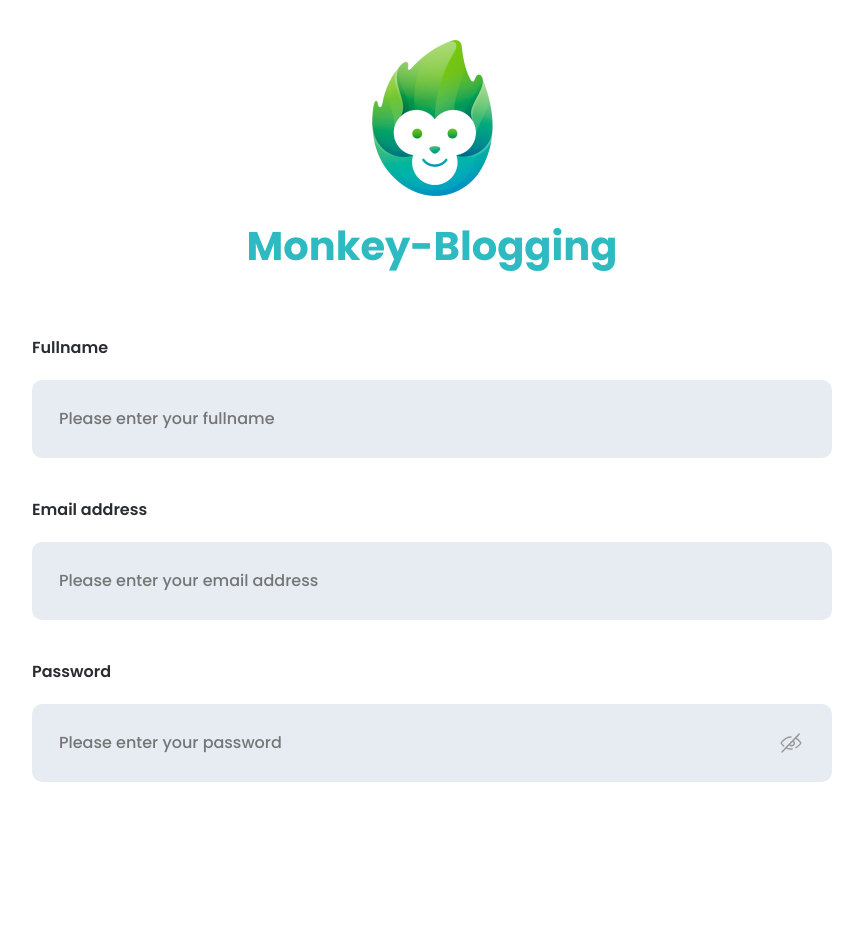
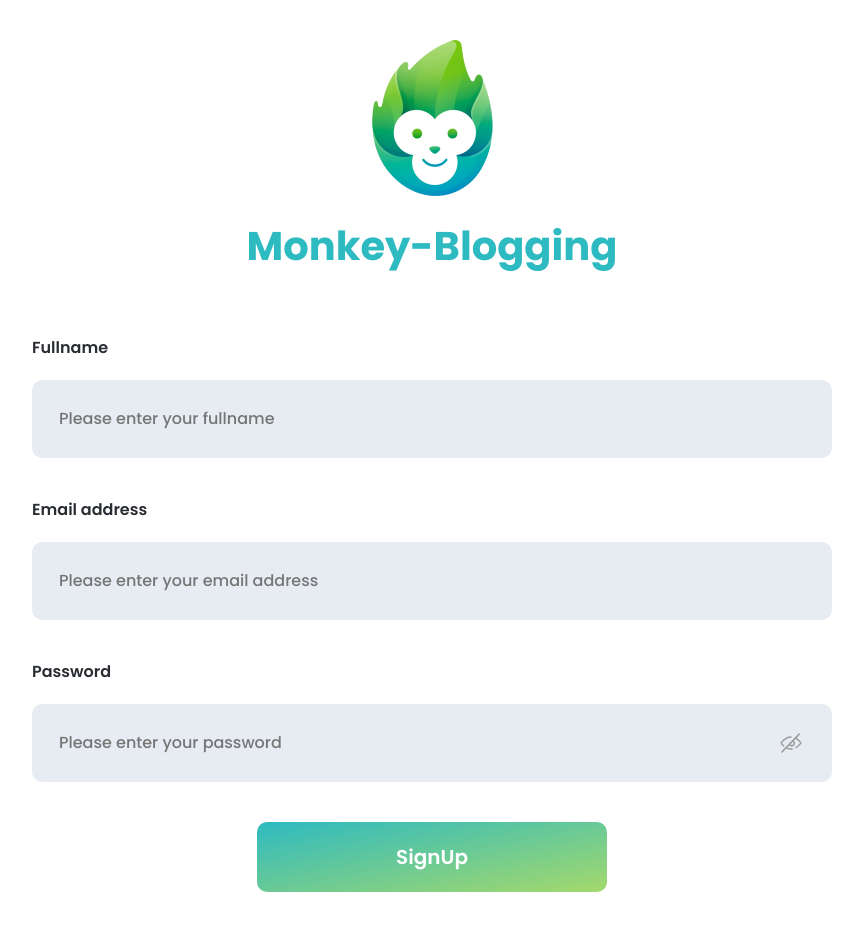
Before and after one commit to quangluc64/react-monkey-blogging, a React (Create React App) app: page /sign-up in a window 1280 px wide. Shown: the whole page, without its empty margins (208-1071 px from the left). Before the commit the page ends 822 px from the top, so only its background shows below. Built offline with nearby package versions, Linux system fonts and the light colour scheme.

Commit message:
Button component

```diff
--- /dev/null
+++ b/src/components/button/Button.js
@@ -0,0 +1,41 @@
+import { LoadingSpinner } from "components/loading";
+import React from "react";
+import styled from "styled-components";
+const ButtonStyles = styled.button`
+  cursor: pointer;
+  width: 100%;
+  /* max-width: 350px; */
+  height: ${props => props.height || "70px"} ;
+  display: block;
+  margin: 0 auto;
+  padding: 0 20px;
+  font-weight: 600;
+  font-size: 20px;
+  line-height: 1;
+  color: #fff;
+  border-radius: 10px;
+  background-image: linear-gradient(
+    to right bottom,
+    ${(props) => props.theme.primary},
+    ${(props) => props.theme.secondary}
+  );
+  &:disabled {
+    pointer-events: none;
+    opacity: 0.5;
+  }
+`;
+const Button = ({
+  type = "button",
+  onClick = () => {},
+  children,
+  ...props
+}) => {
+  const {isLoading }= props;
+  const child = isLoading ? <LoadingSpinner></LoadingSpinner> : children;
+  return (
+    <ButtonStyles type={type} onClick={onClick} {...props}>
+      {child}
+    </ButtonStyles>
+  );
+};
+export default Button;
--- /dev/null
+++ b/src/components/button/index.js
@@ -0,0 +1,2 @@
+import Button from "./Button";
+export {Button};
--- /dev/null
+++ b/src/components/loading/LoadingSpinner.js
@@ -0,0 +1,22 @@
+import React from "react";
+import styled from "styled-components";
+const SpinnerStyles = styled.div`
+  width: ${(props) => props.size};
+  height: ${(props) => props.size};
+  border: ${(props) => props.borderSize} solid white;
+  border-top: ${(props) => props.borderSize} solid transparent;
+  border-bottom: ${(props) => props.borderSize} solid transparent;
+  border-radius: 100rem;
+  display: inline-block;
+  animation: spinner 1s infinite linear;
+  @keyframes spinner {
+    100% {
+      transform: rotate(360deg);
+    }
+  }
+`;
+const LoadingSpinner = ({ size = "40px", borderSize = "5px" }) => {
+  return <SpinnerStyles size={size} borderSize={borderSize}></SpinnerStyles>;
+};
+
+export default LoadingSpinner;
--- /dev/null
+++ b/src/components/loading/index.js
@@ -0,0 +1,2 @@
+import LoadingSpinner from "./LoadingSpinner";
+export {LoadingSpinner}
--- a/src/pages/SignUpPage.js
+++ b/src/pages/SignUpPage.js
@@ -6,6 +6,8 @@ import { Input } from "components/input";
 import { useForm } from "react-hook-form";
 import { IconEyeClose, IconEyeOpen } from "components/icon";
 import { Field } from "components/field";
+import { Button } from "components/button";
+import { LoadingSpinner } from "components/loading";
 const SignUpPageStyles = styled.div`
   min-height: 100vh;
   padding: 40px;
@@ -28,10 +30,19 @@ const SignUpPage = () => {
     control,
     handleSubmit,
     formState: { errors, isValid, isSubmitting },
-    watch
-  } = useForm({});
+    watch,
+  } = useForm({
+    mode: "onChange",
+  });
   const handleSignUp = (values) => {
     console.log(values);
+    console.log(isSubmitting);
+    if (!isValid) return;
+    return new Promise((resolve) => {
+      setTimeout(() => {
+        resolve();
+      }, 5000);
+    });
   };
   const [togglePassword, setTogglePassword] = useState(false);
   return (
@@ -83,6 +94,9 @@ const SignUpPage = () => {
               )}
             </Input>
           </Field>
+          <Button type="submit" isLoading={isSubmitting} disabled = {isSubmitting} style={{ maxWidth: "350px" }}>
+            SignUp
+          </Button>
         </form>
       </div>
     </SignUpPageStyles>
--- a/src/utils/constants.js
+++ b/src/utils/constants.js
@@ -1,5 +1,6 @@
 export const theme = {
   primary: "#2EBAC1",
+  secondary: "#A4D96C",
   grayDark: "#292D32",
   grayLight: "#E7ECF3"
 };
```
